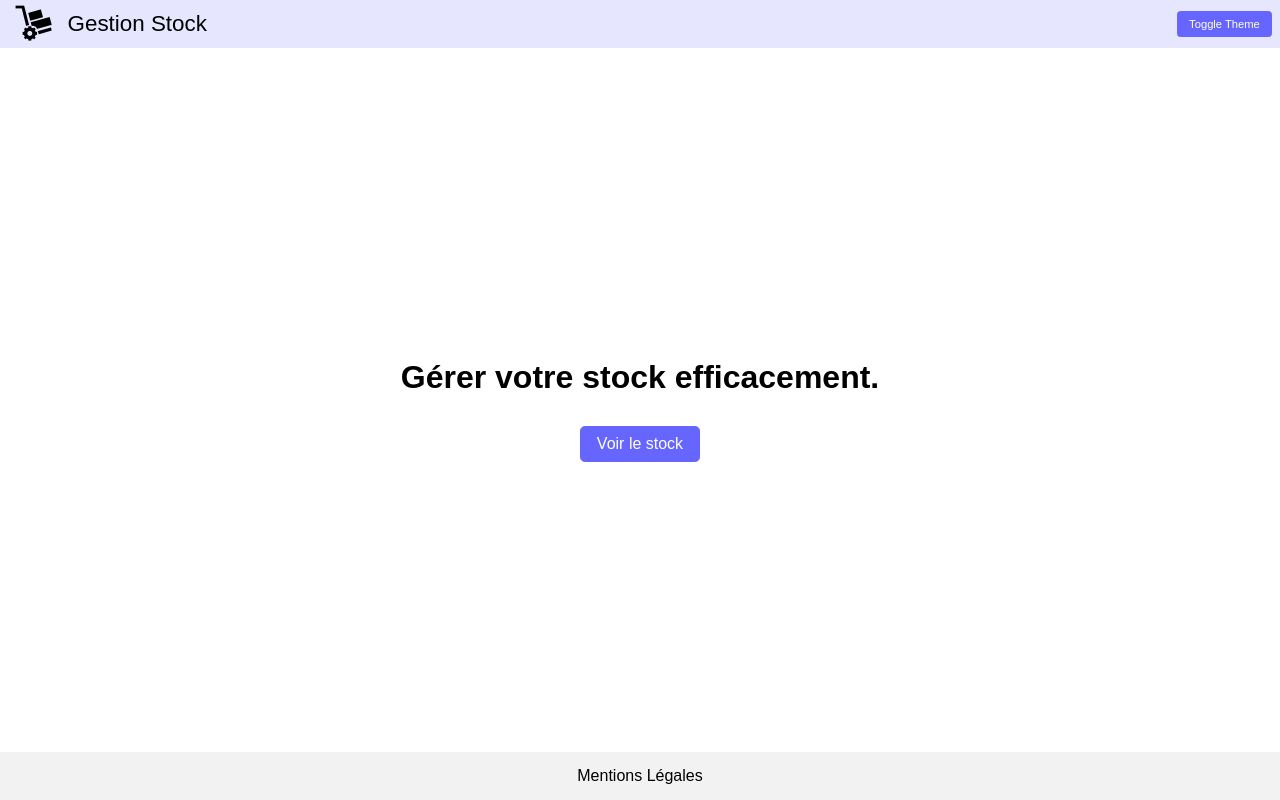
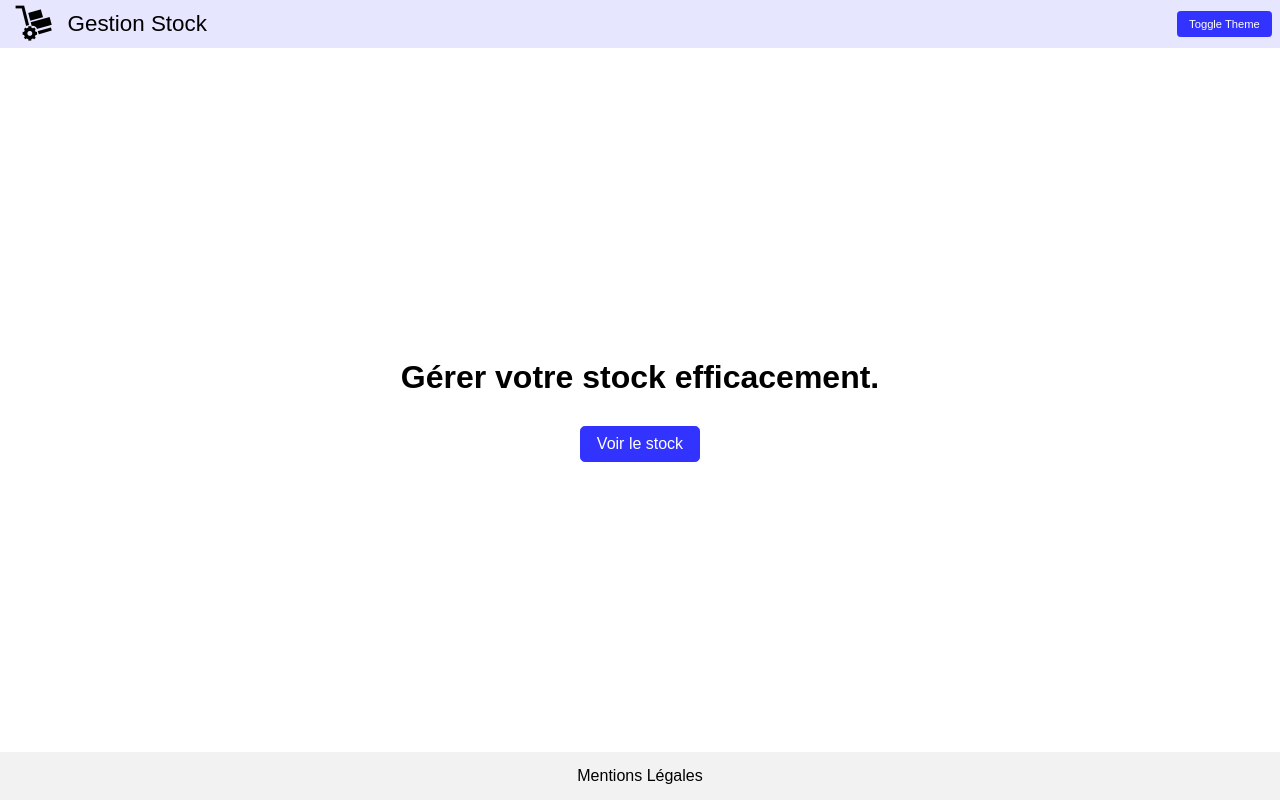
Before and after one commit to jlguenego/crudity-demo, an Angular app in the folder front/: page / in a window 1280 px wide. Built offline with nearby package versions, Linux system fonts and the light colour scheme.

Commit message:
dev: accessibility

```diff
--- a/front/src/app/routes/stock/stock.component.html
+++ b/front/src/app/routes/stock/stock.component.html
@@ -2,13 +2,21 @@
   <h1>Liste des articles</h1>
   <div class="list">
     <nav>
-      <button arial-label="Raffraichir" (click)="refresh()">
+      <button
+        title="Filtre & Ordre"
+        aria-label="Filtre & Ordre"
+        (click)="toggleSidebar()"
+      >
+        <fa-icon [icon]="faBars"></fa-icon>
+      </button>
+      <button title="Raffraichir" aria-label="Raffraichir" (click)="refresh()">
         <fa-icon [icon]="faSync"></fa-icon>
       </button>
-      <button arial-label="Ajouter" routerLink="add">
+      <button title="Ajouter" arial-label="Ajouter" routerLink="add">
         <fa-icon [icon]="faPlus"></fa-icon>
       </button>
       <button
+        title="Supprimer"
         arial-label="Supprimer"
         [hidden]="selectedArticles.size === 0"
         (click)="remove()"
--- a/front/src/app/routes/stock/stock.component.ts
+++ b/front/src/app/routes/stock/stock.component.ts
@@ -6,6 +6,7 @@ import {
   faPlus,
   faTrashAlt,
   faPen,
+  faBars,
 } from '@fortawesome/free-solid-svg-icons';
 
 @Component({
@@ -18,6 +19,7 @@ export class StockComponent implements OnInit {
   faPlus = faPlus;
   faTrashAlt = faTrashAlt;
   faPen = faPen;
+  faBars = faBars;
 
   selectedArticles = new Set<Article>();
 
@@ -45,4 +47,6 @@ export class StockComponent implements OnInit {
       this.refresh();
     });
   }
+
+  toggleSidebar() {}
 }
--- a/front/src/theme.scss
+++ b/front/src/theme.scss
@@ -15,9 +15,9 @@
   --btn-hover-bg-color: #ddd;
   --btn-active-bg-color: #ccc;
   --btn-fg-color: black;
-  --btn-primary-bg-color: hsl(240, 100%, 70%);
-  --btn-primary-hover-bg-color: hsl(240, 100%, 80%);
-  --btn-primary-active-bg-color: hsl(240, 100%, 85%);
+  --btn-primary-bg-color: hsl(240, 100%, 60%);
+  --btn-primary-hover-bg-color: hsl(240, 100%, 70%);
+  --btn-primary-active-bg-color: hsl(240, 100%, 75%);
   --btn-primary-fg-color: white;
   --btn-disabled-fg-color: gray;
 
```
